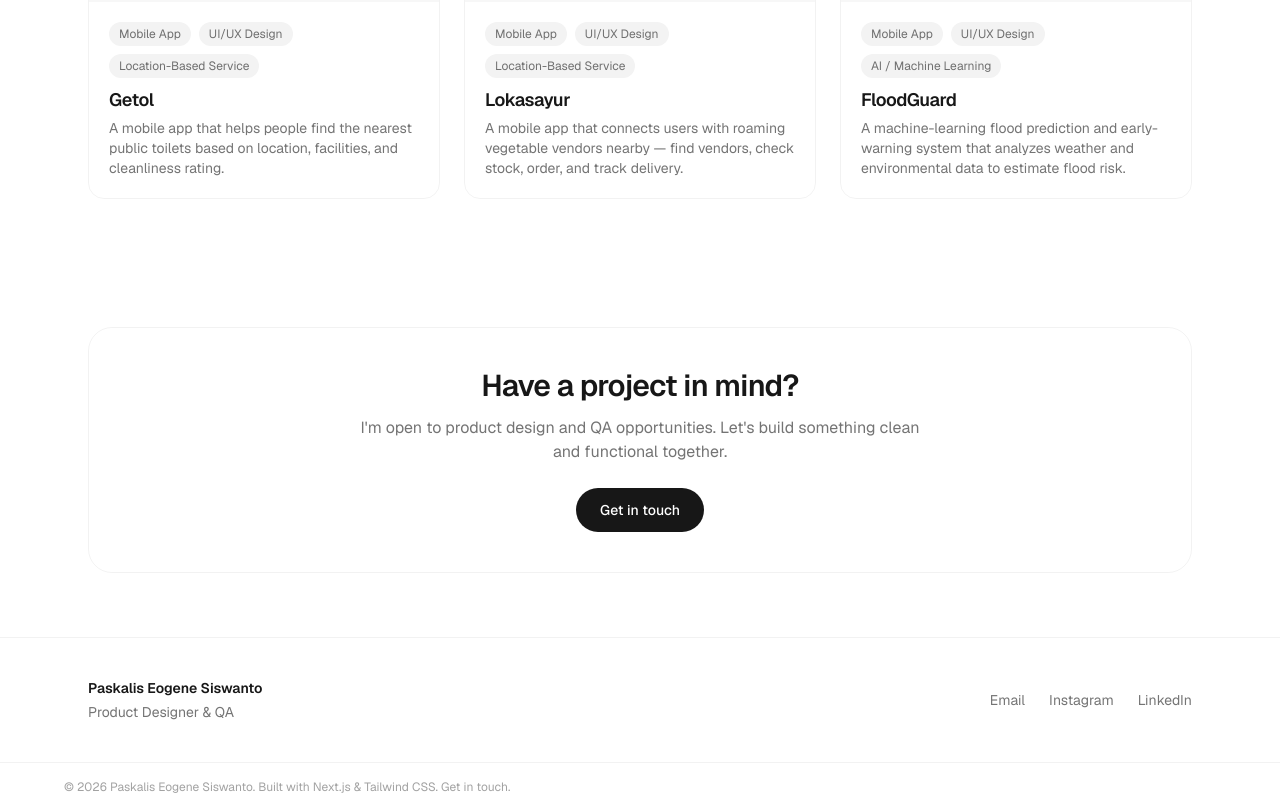
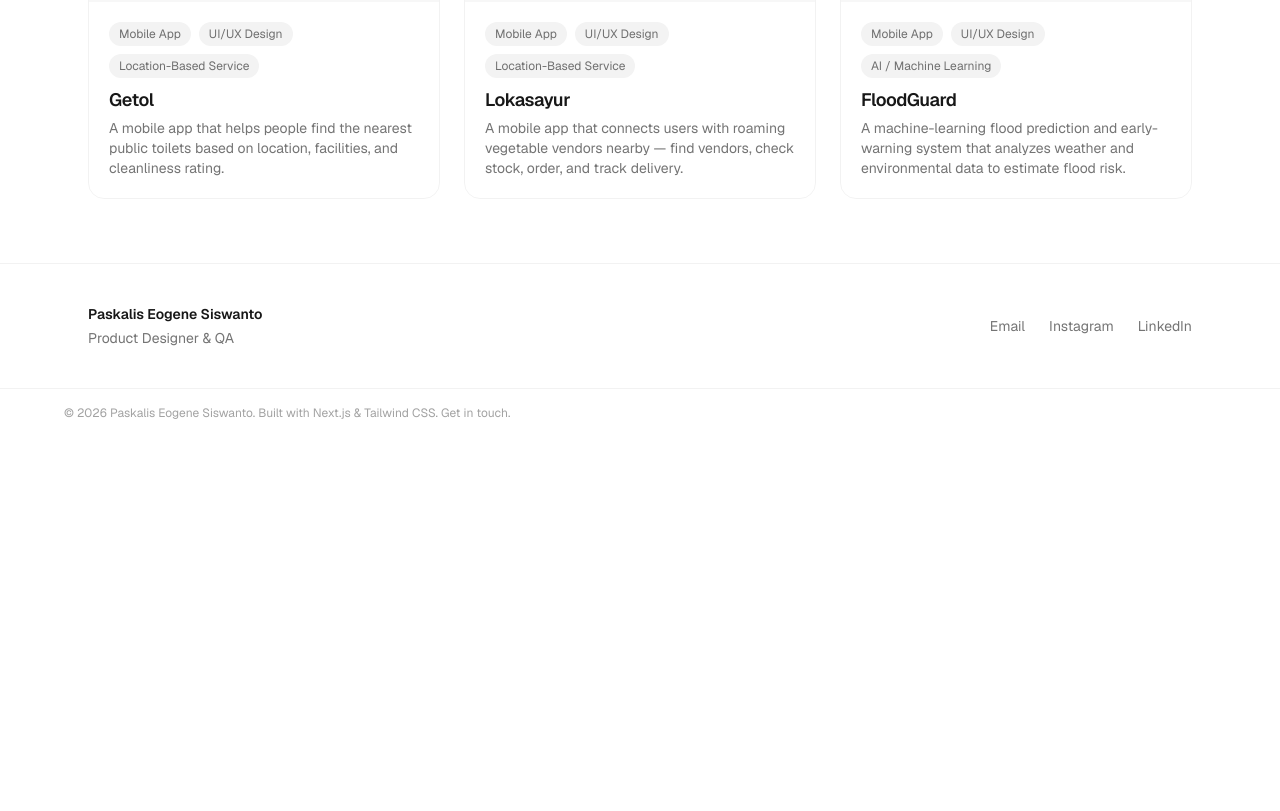
Before and after one commit to Eogene23760/Portofolio, a Next.js app: page / in a window 1280 px wide. Shown: the part 855-1666 px from the top of the page. After the commit the page ends 1292 px from the top, so only its background shows below. Built offline with nearby package versions, Linux system fonts and the light colour scheme.

Commit message:
Remove 'Have a project in mind?' CTA section from home

```diff
--- a/src/app/page.tsx
+++ b/src/app/page.tsx
@@ -63,24 +63,6 @@ export default function Home() {
         </Link>
       </section>
 
-      {/* CTA */}
-      <section className="mx-auto max-w-6xl px-6 py-16">
-        <div className="rounded-3xl border border-black/5 p-10 text-center dark:border-white/10">
-          <h2 className="text-2xl font-semibold tracking-tight sm:text-3xl">
-            Have a project in mind?
-          </h2>
-          <p className="mx-auto mt-3 max-w-xl text-foreground/60">
-            I&apos;m open to product design and QA opportunities. Let&apos;s build
-            something clean and functional together.
-          </p>
-          <Link
-            href="/contact"
-            className="mt-6 inline-block rounded-full bg-foreground px-6 py-3 text-sm font-medium text-background transition-opacity hover:opacity-90"
-          >
-            Get in touch
-          </Link>
-        </div>
-      </section>
     </>
   );
 }
```
